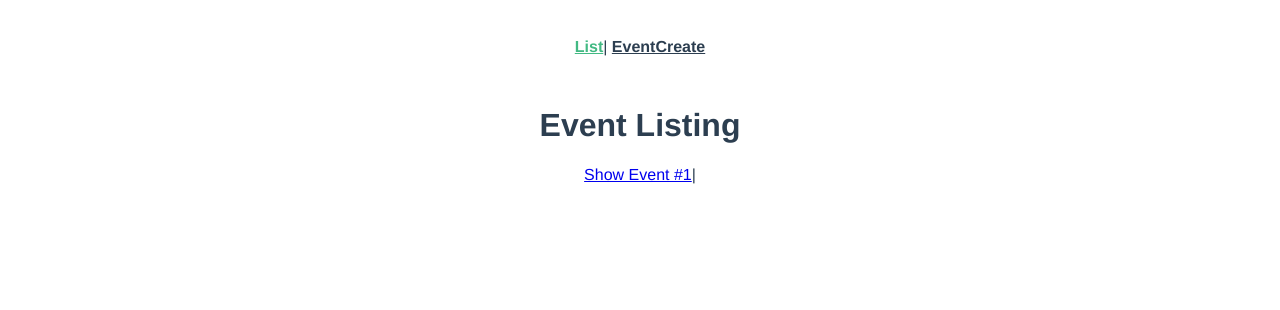
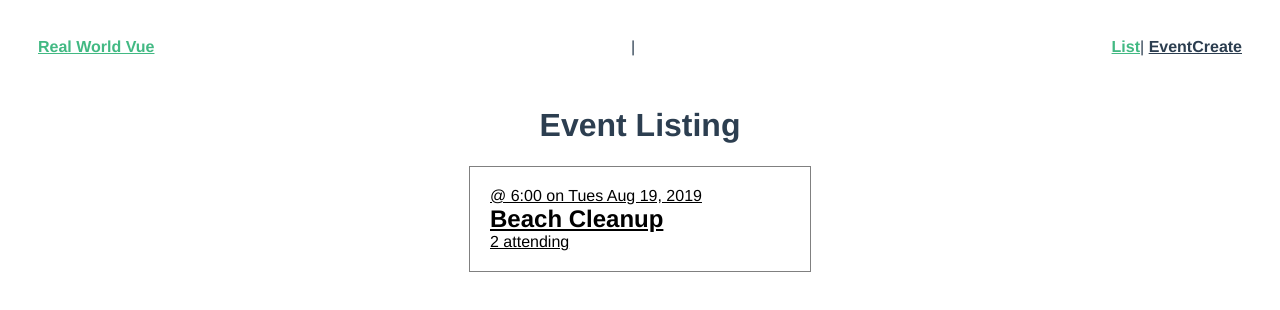
Before and after one commit to nikolay4irkov/vue-router, a Vue app: page / in a window 1280 px wide. Shown: the top 310 px of the page. Built offline with nearby package versions, Linux system fonts and the light colour scheme.

Commit message:
event card component done

```diff
--- a/package.json
+++ b/package.json
@@ -9,6 +9,8 @@
   },
   "dependencies": {
     "core-js": "^3.6.4",
+    "node-sass": "^4.14.1",
+    "sass-loader": "^8.0.2",
     "vue": "^2.6.11",
     "vue-router": "^3.1.6",
     "vuex": "^3.1.3"
--- a/src/App.vue
+++ b/src/App.vue
@@ -1,12 +1,18 @@
 <template>
   <div id="app">
-    <div id="nav">
-      <router-link :to="{ name: 'event-list' }">List</router-link>|
-      <router-link :to="{ name: 'event-create' }">EventCreate</router-link>
-    </div>
+    <NavBar />
     <router-view />
   </div>
 </template>
+
+<script>
+import NavBar from "@/components/NavBar.vue";
+export default {
+  components: {
+    NavBar
+  }
+};
+</script>
 
 <style>
 #app {
--- /dev/null
+++ b/src/components/EventCard.vue
@@ -0,0 +1,57 @@
+<template>
+  <router-link class="event-link" :to="{ name: 'event-show', params: { id: '1' } }">
+    <div class="event-card">
+      <span>@ {{ event.time }} on {{ event.date }}</span>
+      <h4 class="title">{{ event.title }}</h4>
+      <span>{{ event.attendees.length }} attending</span>
+    </div>
+  </router-link>
+</template>
+
+<script>
+export default {
+  data() {
+    return {
+      event: {
+        id: 1,
+        title: "Beach Cleanup",
+        date: "Tues Aug 19, 2019",
+        time: "6:00",
+        attendees: [
+          { id: "abc123", name: "Adam Jahr" },
+          { id: "def456", name: "Gregg Pollack" }
+        ]
+      }
+    };
+  }
+};
+</script>
+
+<style lang="scss" scoped>
+.event-card {
+  width: 300px;
+  margin: 0 auto;
+  padding: 20px;
+  margin-bottom: 24px;
+  cursor: pointer;
+  border: 1px solid gray;
+  transition: all 0.2s;
+  text-align: left;
+
+  &:hover {
+    transform: scale(1.01);
+    box-shadow: 0 3px 12px 0 rgba(0, 0, 0, 0.2),
+      0 1px 15px 0 rgba(0, 0, 0, 0.19);
+  }
+}
+
+.event-card > .title {
+  margin: 0;
+  font-size: 24px;
+  font-weight: bold;
+}
+
+.event-link {
+  color: black;
+}
+</style>
--- /dev/null
+++ b/src/components/NavBar.vue
@@ -0,0 +1,21 @@
+<template>
+  <div id="nav" class="nav">
+    <router-link to="/">Real World Vue</router-link>|
+    <nav>
+      <router-link :to="{ name: 'event-list' }">List</router-link>|
+      <router-link :to="{ name: 'event-create' }">EventCreate</router-link>
+    </nav>
+  </div>
+</template>
+
+<script>
+export default {};
+</script>
+
+<style lang="scss" scoped>
+.nav {
+  display: flex;
+  justify-content: space-between;
+  align-items: center;
+}
+</style>
--- a/src/views/EventList.vue
+++ b/src/views/EventList.vue
@@ -1,6 +1,16 @@
 <template>
   <div>
     <h1>Event Listing</h1>
-    <router-link :to="{ name: 'event-show', params: { id: '1' } }">Show Event #1</router-link>|
+    <EventCard />
   </div>
 </template>
+
+<script>
+import EventCard from "@/components/EventCard.vue";
+
+export default {
+  components: {
+    EventCard
+  }
+};
+</script>
```
Also changed, not shown: 1 other file (tests, documents, lock files or other folders).
